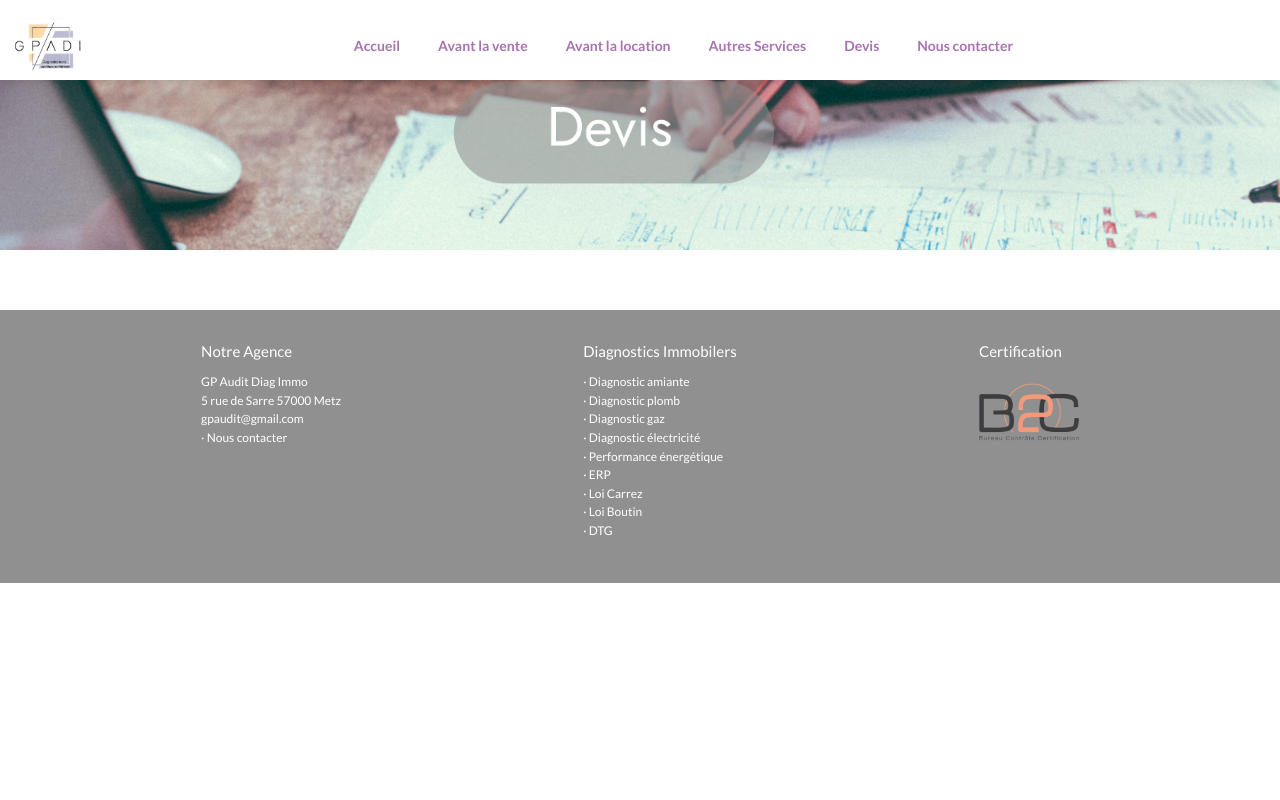
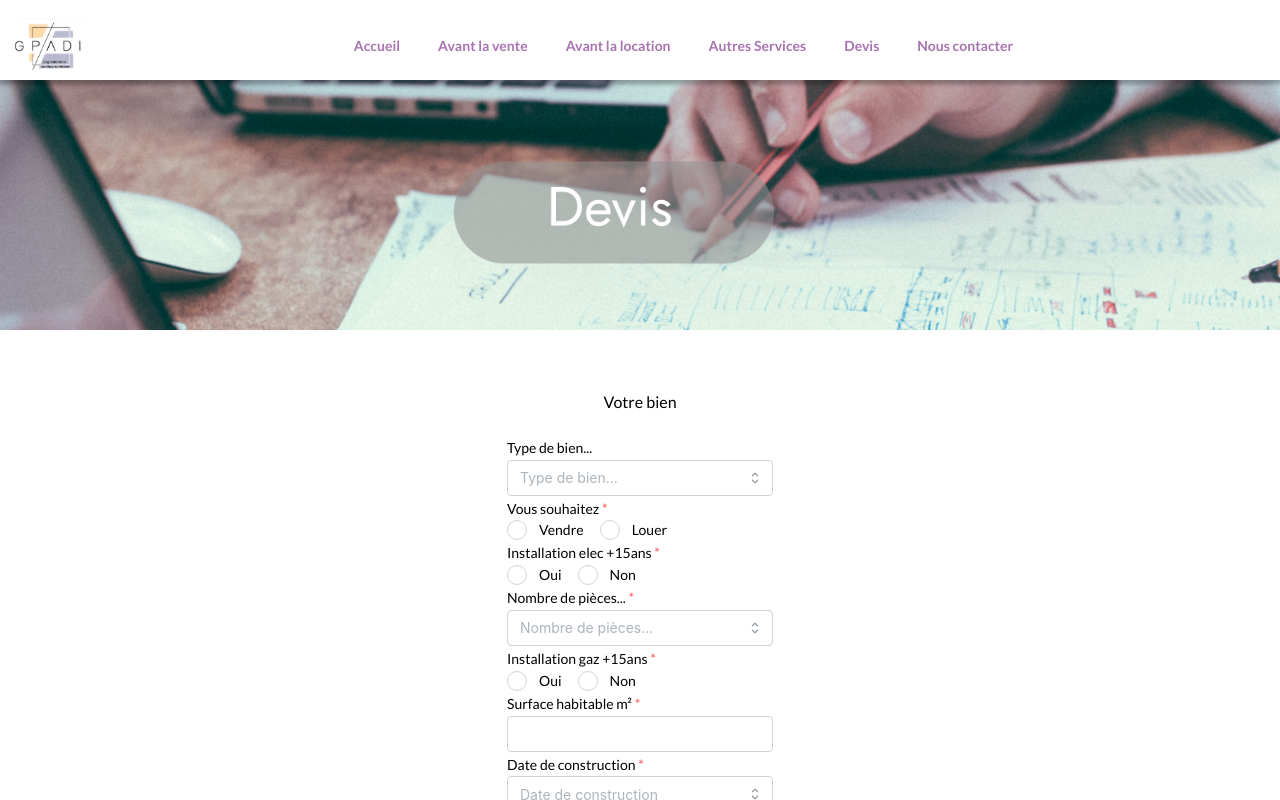
Before and after one commit to alexialang/diagImmo1, a React (Vite) app: page /devis in a window 1280 px wide. Built offline with nearby package versions, Linux system fonts and the light colour scheme.

Commit message:
Update styles in Devis and AvtAchatLoc modules

```diff
--- a/src/pages/AvtAchatLoc/avtAchatLoc.module.css
+++ b/src/pages/AvtAchatLoc/avtAchatLoc.module.css
@@ -7,69 +7,64 @@
   display: flex;
   justify-content: center;
   align-items: center;
-
-
+  position: relative;
+  & h1 {
+    color: #909090;
+    background-color: #909090;
+    opacity: 40%;
+    padding: 20px 40px;
+    border-radius: 50px;
+    margin-top: 70px;
+  }
 }
 
-.backgroundImg h1{
-  color:#909090;
-  background-color: #909090;
-  opacity:40%;
-  padding: 20px 40px;
-  border-radius: 50px;
-  margin-top: 70px;
-  position: relative;
-
-}
-.block {
+.backgroundImg .block {
   position: absolute;
   font-size: 40px;
   color: white;
   margin-top: 70px;
-
 }
-.backgroundImg{
+.backgroundImg {
   width: 100%;
 }
 .txt {
   width: 75%;
-  margin:auto;
+  margin: auto;
   font-size: 13px;
-  background-color: #F5F5F5;
+  background-color: #f5f5f5;
   padding: 20px;
   margin-top: 30px;
-
 }
-.txt h2{
+.txt h2 {
   font-size: 20px;
 }
 .txt h3 {
   font-size: 15px;
 }
-.txtColor{
-  color: #E09B14;
+.txtColor {
+  color: #e09b14;
 }
 
-.underline{
+.underline {
   text-decoration: underline solid darkorange 1px;
 }
-.row{
+.row {
   display: flex;
   flex-direction: row;
   align-items: center;
   column-gap: 10px;
 }
 
-.column{
+.column {
   display: flex;
   flex-direction: column;
- row-gap: 0;
- margin-block-end: 0;
+  row-gap: 0;
+  margin-block-end: 0;
 }
 
-h3{
+h3 {
   margin-block-end: 0;
 }
-p{
+p {
   margin-block-start: 0;
 }
--- a/src/pages/Devis/Devis.jsx
+++ b/src/pages/Devis/Devis.jsx
@@ -1,7 +1,232 @@
 import styles from "./devis.module.css";
+import { useForm } from "@mantine/form";
+import {
+  TextInput,
+  Checkbox,
+  Button,
+  Group,
+  Box,
+  Select,
+  Radio,
+} from "@mantine/core";
 
 export const Devis = () => {
+  const form = useForm({
+    initialValues: {
+      type: "",
+      wish: "",
+      electric15: "",
+      gaz15: "",
+      rooms: "",
+      surface: "",
+      constructionDate: "",
+      heating: "",
+      gazType: "",
+      coOwnership: "",
+      adress: "",
+      postalCode: "",
+      city: "",
+      moreInfo: "",
+      firstName: "",
+      lastName: "",
+      email: "",
+    },
+
+    validate: {
+      email: (value) => (/^\S+@\S+$/.test(value) ? null : "Invalid email"),
+    },
+  });
+
   return (
-    <div className={styles.imgPano}></div>
-  )
-}
+    <div className={styles.root}>
+      <div className={styles.imgPano}></div>
+      <div
+        style={{
+          marginTop: "60px",
+          width: "100%",
+          display: "flex",
+          flexDirection: "column",
+          alignItems: "center",
+          rowGap: "20px",
+        }}
+      >
+        <div>Votre bien</div>
+        <div>
+          <Box mx="auto">
+            <form onSubmit={form.onSubmit((values) => console.log(values))}>
+              <Select
+                label="Type de bien..."
+                placeholder="Type de bien..."
+                data={[
+                  "Un appartement",
+                  "Une maison",
+                  "Un immeuble",
+                  "Un local conmercial",
+                  "Des parties communes",
+                  "Un terrain",
+                  "Une cave",
+                  "Un garage",
+                  "Autre",
+                ]}
+                {...form.getInputProps("type")}
+              />
+              <Radio.Group
+                label="Vous souhaitez"
+                withAsterisk
+                {...form.getInputProps("wish")}
+              >
+                <Group>
+                  <Radio label="Vendre" value="sell" />
+                  <Radio label="Louer" value="rent" />
+                </Group>
+              </Radio.Group>
+              <Radio.Group
+                label="Installation elec +15ans"
+                withAsterisk
+                {...form.getInputProps("electric15")}
+              >
+                <Group>
+                  <Radio label="Oui" value="yes" />
+                  <Radio label="Non" value="no" />
+                </Group>
+              </Radio.Group>
+              <Select
+                withAsterisk
+                label="Nombre de pièces..."
+                placeholder="Nombre de pièces..."
+                data={[
+                  "Chambre (< 12m²)",
+                  "Studio",
+                  "2 pièces",
+                  "3 pièces",
+                  "4 pièces",
+                  "5 pièces",
+                  "6 pièces",
+                  "7 pièces",
+                  "8 pièces",
+                  "9 pièces",
+                  "10 pièces",
+                ]}
+                {...form.getInputProps("rooms")}
+              />
+              <Radio.Group
+                label="Installation gaz +15ans"
+                withAsterisk
+                {...form.getInputProps("gaz15")}
+              >
+                <Group>
+                  <Radio label="Oui" value="yes" />
+                  <Radio label="Non" value="no" />
+                </Group>
+              </Radio.Group>
+              <TextInput
+                withAsterisk
+                label="Surface habitable m²"
+                {...form.getInputProps("surface")}
+              />
+              <Select
+                withAsterisk
+                label="Date de construction"
+                placeholder="Date de construction"
+                data={[
+                  "Avant Janvier 1949",
+                  "Avant Juillet 1997",
+                  "Après Juillet 1997",
+                  "Après Juillet 1997 mais plus de 15 ans",
+                  "Je ne sais pas",
+                ]}
+                {...form.getInputProps("constructionDate")}
+              />
+              <Select
+                withAsterisk
+                label="Chauffage"
+                placeholder="Chauffage"
+                data={[
+                  "Gaz",
+                  "Electrique",
+                  "Bois",
+                  "Fioul",
+                  "Autre",
+                  "Je ne sais pas",
+                ]}
+                {...form.getInputProps("heating")}
+              />
+              <Select
+                withAsterisk
+                label="Gaz"
+                placeholder="Gaz"
+                data={[
+                  "Aucune installation",
+                  "Gaz de ville",
+                  "Gaz en citerne",
+                  "Gaz en bouteille",
+                  "Présence d'un compteur gaz sans abonement",
+                  "Autre",
+                  "Je ne sais pas",
+                ]}
+                {...form.getInputProps("gazType")}
+              />
+              <Radio.Group
+                label="Copropriété"
+                withAsterisk
+                {...form.getInputProps("coOwnership")}
+              >
+                <Group>
+                  <Radio label="Oui" value="yes" />
+                  <Radio label="Non" value="no" />
+                  <Radio label="Je ne sais pas" value="dontKnow" />
+                </Group>
+              </Radio.Group>
+              <TextInput
+                withAsterisk
+                label="Adresse"
+                autoComplete="street-address"
+                {...form.getInputProps("adress")}
+              />
+              <TextInput
+                withAsterisk
+                label="Code postal"
+                autoComplete="postal-code"
+                {...form.getInputProps("postalCode")}
+              />
+              <TextInput
+                withAsterisk
+                label="Ville"
+                autoComplete="address-level2"
+                {...form.getInputProps("city")}
+              />
+              <TextInput
+                label="Informations complémentaires"
+                placeholder="Informations complémentaires"
+                {...form.getInputProps("moreInfo")}
+              />
+              <TextInput
+                withAsterisk
+                label="Prénom"
+                placeholder="Prénom"
+                autoComplete="given-name"
+                {...form.getInputProps("firstName")}
+              />
+              <TextInput
+                withAsterisk
+                label="Nom"
+                placeholder="Nom"
+                autoComplete="family-name"
+                {...form.getInputProps("lastName")}
+              />
+              <TextInput
+                withAsterisk
+                label="Email"
+                placeholder="your@email.com"
+                {...form.getInputProps("email")}
+              />
+              <Group justify="flex-end" mt="md">
+                <Button type="submit">Submit</Button>
+              </Group>
+            </form>
+          </Box>
+        </div>
+      </div>
+    </div>
+  );
+};
--- a/src/pages/Devis/devis.module.css
+++ b/src/pages/Devis/devis.module.css
@@ -1,3 +1,7 @@
+.root {
+  margin-top: 80px;
+}
+
 .imgPano {
   background-image: url(../../assets/devis.png);
   height: 250px;
@@ -7,5 +11,4 @@
   display: flex;
   justify-content: center;
   align-items: center;
-
 }
```
Also changed, not shown: src/pages/AvtAchatLoc/Dpe.jsx (+55 -24 lines).
